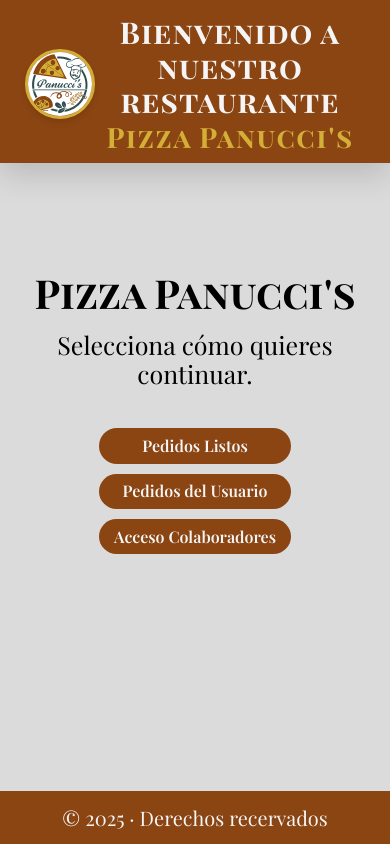
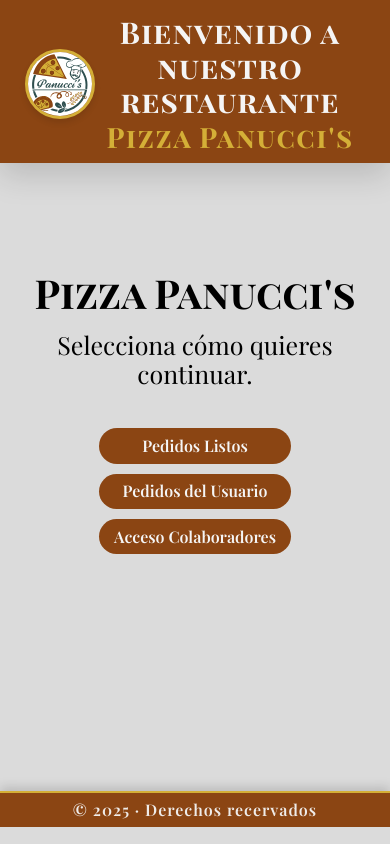
Before and after one commit to xiomarabar3918-netizen/ui-pizzeria, a React (Vite) app: page / in a window 390 px wide. Built offline with nearby package versions, Linux system fonts and the light colour scheme.

Commit message:
Enhance footer styles with responsiveness
Added responsive styles and improved footer design.

```diff
--- a/src/style/components/footer.scss
+++ b/src/style/components/footer.scss
@@ -1,13 +1,47 @@
 @use '/src/style/base/variables' as v;
 
-.footer{
+.footer {
     background-color: v.$primario;
     display: flex;
     justify-content: center;
+    align-items: center;
     padding: 1.5rem;
-    &_copy{
+    border-top: 2px solid v.$secundario;
+    box-shadow: 0 -4px 10px rgba(0, 0, 0, 0.15);
+
+    // Transición suave cuando se hace scroll
+    transition: background-color 0.25s ease, padding 0.25s ease;
+
+    // Copia del footer
+    &_copy {
         text-align: center;
         color: v.$blanco;
         font-size: 2rem;
+        letter-spacing: 1px;
+        font-weight: 600;
+        opacity: 0.95;
+
+        // Animación sutil al pasar el mouse
+        &:hover {
+            opacity: 1;
+            text-shadow: 0 0 6px rgba(255, 255, 255, 0.4);
+        }
+    }
+
+    // Responsivo
+    @media (max-width: v.$tablet) {
+        padding: 1rem;
+
+        &_copy {
+            font-size: 1.8rem;
+        }
+    }
+
+    @media (max-width: v.$telefono) {
+        padding: 0.8rem;
+
+        &_copy {
+            font-size: 1.6rem;
+        }
     }
 }
```
